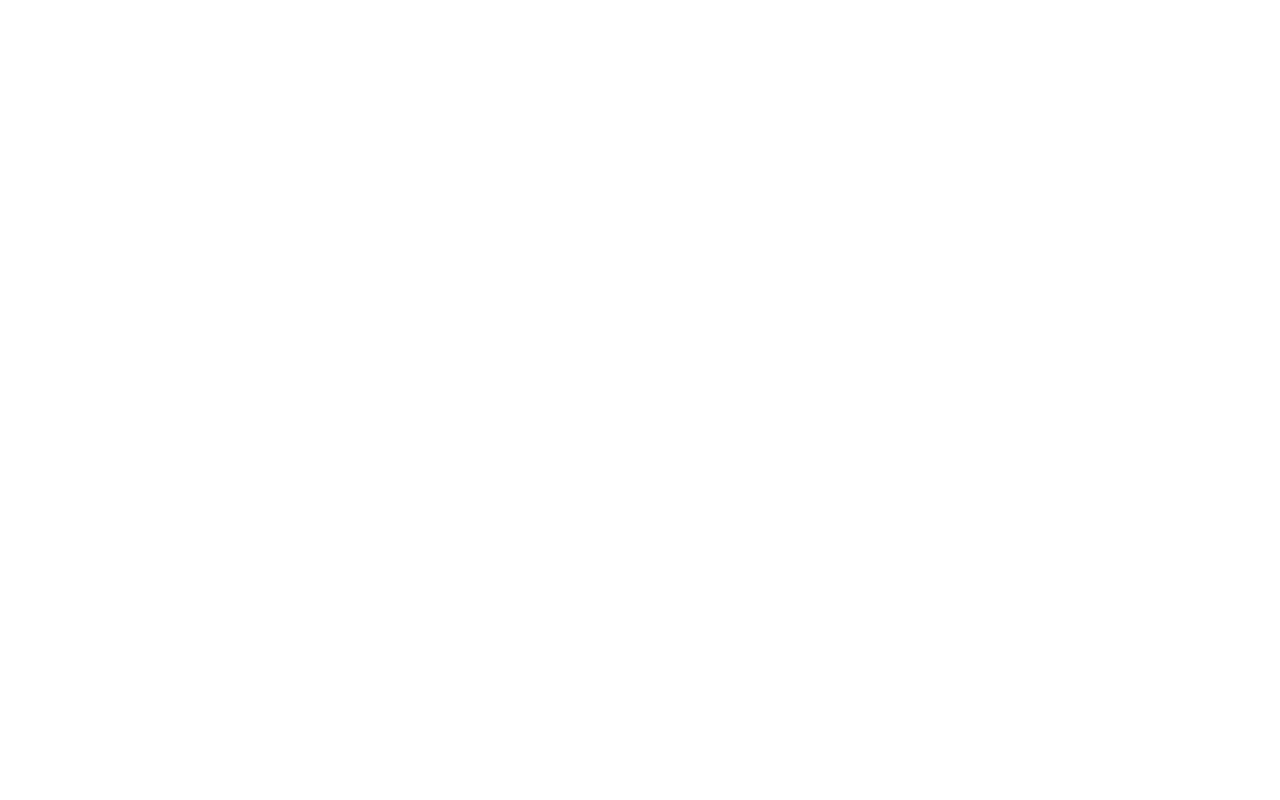
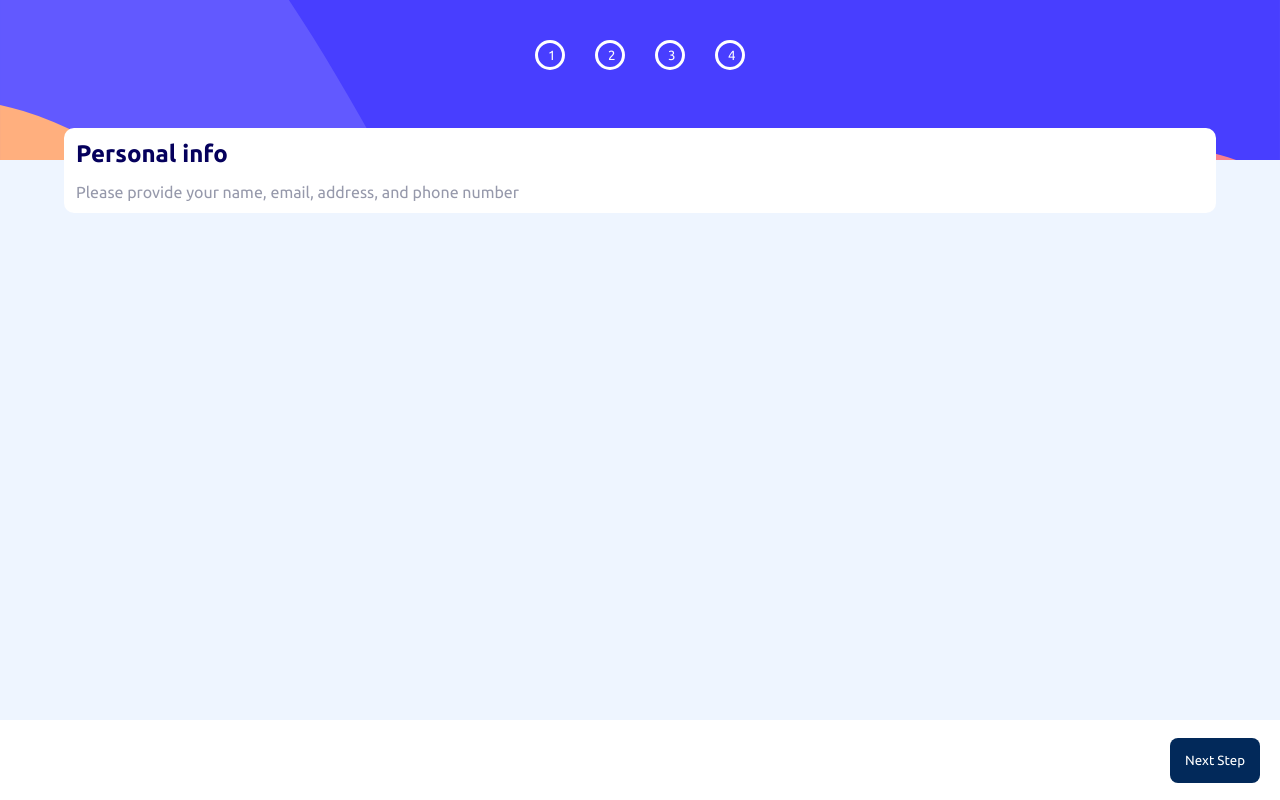
Before and after one commit to CarlosIbarraSanchez11/code-18-frontend, a plain HTML site: page semana-3/challenges/multi-step-formV2/index.html in a window 1280 px wide. Drawn offline with Linux system fonts and the light colour scheme.

Commit message:
.title, .text

```diff
--- /dev/null
+++ b/semana-3/challenges/multi-step-formV2/css/fonts.css
@@ -0,0 +1,19 @@
+@font-face {
+    font-family: "Ubuntu";
+    /* Nombre de la fuente */
+    src: url(../assets/fonts/Ubuntu-Regular.ttf);
+    /* Donde esta el archivo */
+    font-weight: 400;
+}
+
+@font-face {
+    font-family: "Ubuntu";
+    src: url(../assets/fonts/Ubuntu-Bold.ttf);
+    font-weight: 700;
+}
+
+@font-face {
+    font-family: "Ubuntu";
+    src: url(../assets/fonts/Ubuntu-Medium.ttf);
+    font-weight: 500;
+}
--- a/semana-3/challenges/multi-step-formV2/css/style.css
+++ b/semana-3/challenges/multi-step-formV2/css/style.css
@@ -0,0 +1,114 @@
+* {
+    margin: 0;
+    padding: 0;
+    box-sizing: border-box;
+}
+
+body {
+    font-family: "Ubuntu", system-ui, sans-serif;
+}
+
+input,
+button {
+    font-family: "Ubuntu",
+        system-ui,
+        sans-serif;
+    ;
+}
+
+main {
+    height: 100vh;
+}
+
+/* form {
+    border: solid;
+} */
+
+.container {
+    height: 90vh;
+    overflow: auto;
+    background-color: #eef5ff;
+}
+
+.footer {
+    height: 10vh;
+    display: flex;
+    align-items: center;
+    justify-content: end;
+    padding: 20px;
+}
+
+.container-steps {
+    background: url("../assets/images/bg-sidebar-mobile.svg") no-repeat;
+    background-size: cover;
+    height: 20vh;
+    display: flex;
+    /* align-items: center; */
+    padding-top: 40px;
+    justify-content: center;
+}
+
+.container-steps>ul {
+    list-style: none;
+    display: flex;
+    gap: 30px;
+}
+
+.container-steps>ul>li>button {
+    background-color: transparent;
+    color: #fff;
+    border: solid white;
+    padding: 10px;
+    border-radius: 50%;
+    width: 30px;
+    /* Ayuda a que tenga forma de circulo*/
+    height: 30px;
+    /* Ayuda a que tenga forma de circulo*/
+    display: flex;
+    align-items: center;
+    cursor: pointer;
+}
+
+.container-steps>ul>li>button:hover {
+    color: #000;
+    background-color: hsl(206, 94%, 87%);
+    border: none;
+}
+
+.container-info {
+    /* background-color: transparent; */
+    width: 100%;
+    /* margin: auto;
+    padding: 10px; */
+    /* border: solid; */
+    position: absolute;
+    top: 16%;
+}
+
+.title {
+    color: hsl(243, 100%, 18%);
+    margin-bottom: 15px;
+}
+
+.text {
+    color: hsl(231, 11%, 63%);
+    font-size: 16px;
+}
+
+.container-info>div {
+    /* border: solid rebeccapurple; */
+    width: 90%;
+    margin: auto;
+    background-color: #fff;
+    padding: 12px;
+    border-radius: 10px;
+}
+
+.footer>button {
+    color: #fff;
+    background-color: hsl(213, 96%, 18%);
+    padding: 15px;
+    border: none;
+    border-radius: 8px;
+    cursor: pointer;
+}
--- a/semana-3/challenges/multi-step-formV2/index.html
+++ b/semana-3/challenges/multi-step-formV2/index.html
@@ -4,8 +4,32 @@
     <meta charset="UTF-8">
     <meta name="viewport" content="width=device-width, initial-scale=1.0">
     <title>Multi-select-custom</title>
+    <link rel="stylesheet" href="./css/style.css">
+    <link rel="stylesheet" href="./css/fonts.css">
 </head>
 <body>
-
+    <main>
+        <form >
+            <div class="container">
+                <section class="container-steps">
+                    <ul>
+                        <li><button>1</button></li>
+                        <li><button>2</button></li>
+                        <li><button>3</button></li>
+                        <li><button>4</button></li>
+                    </ul>
+                </section>
+                <section class="container-info">
+                    <div>
+                        <h2 class="title">Personal info</h2>
+                        <p class="text">Please provide your name, email, address, and phone number</p>
+                    </div>
+                </section>
+            </div>
+            <div class="footer">
+                <button>Next Step</button>
+            </div>
+        </form>
+    </main>
 </body>
 </html>
```
